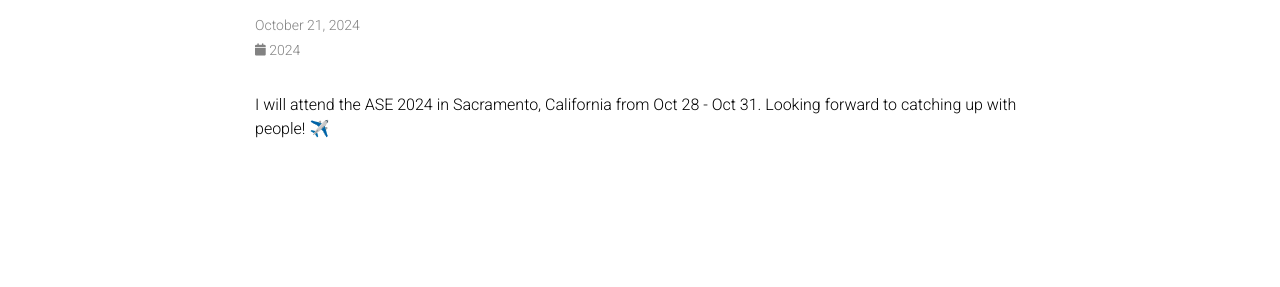
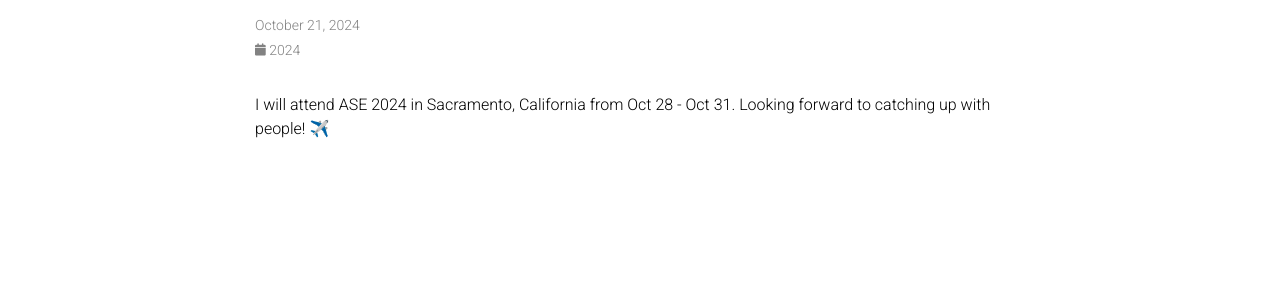
Before and after one commit to JiyangZhang/jiyangzhang.github.io, a Jekyll site: the page built from _news/24_10_21.md, in a window 1280 px wide. Shown: the part 146-433 px from the top of the page. Built offline with Jekyll 4.4.1, drawn with Linux system fonts in a browser that asks for light colours; emoji names are drawn with the system emoji font; comment, search, counter and statistics services are not loaded; a style sheet for code colours, icons or effects is not loaded.

Commit message:
Update news

```diff
--- a/_news/24_10_21.md
+++ b/_news/24_10_21.md
@@ -5,4 +5,4 @@ inline: true
 related_posts: false
 ---
 
-I will attend the ASE 2024 in Sacramento, California from Oct 28 - Oct 31. Looking forward to catching up with people! :airplane:
+I will attend ASE 2024 in Sacramento, California from Oct 28 - Oct 31. Looking forward to catching up with people! :airplane:
```
Also changed, not shown: _news/24_11_1.md (added, +8 -0 lines), _news/24_10_18.md (renamed from _news/24_4_12.md).
